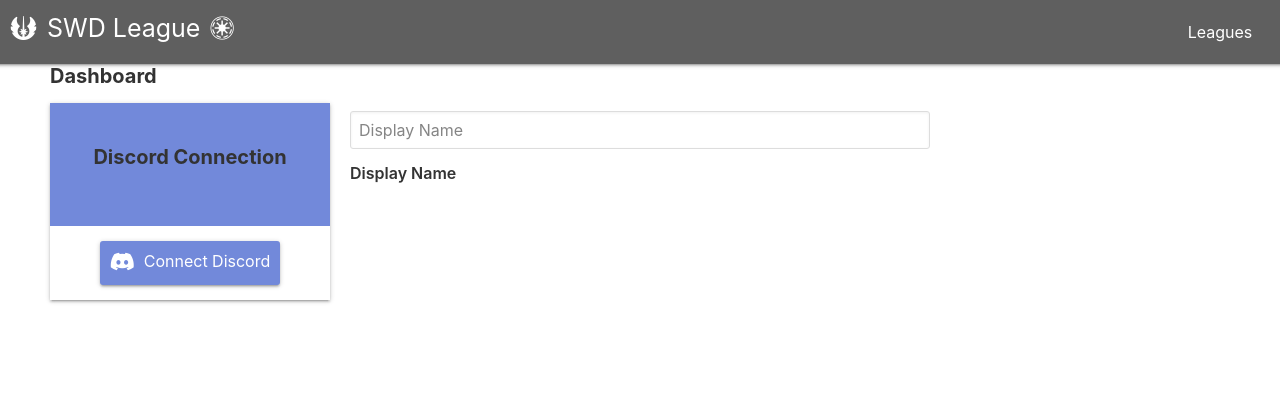
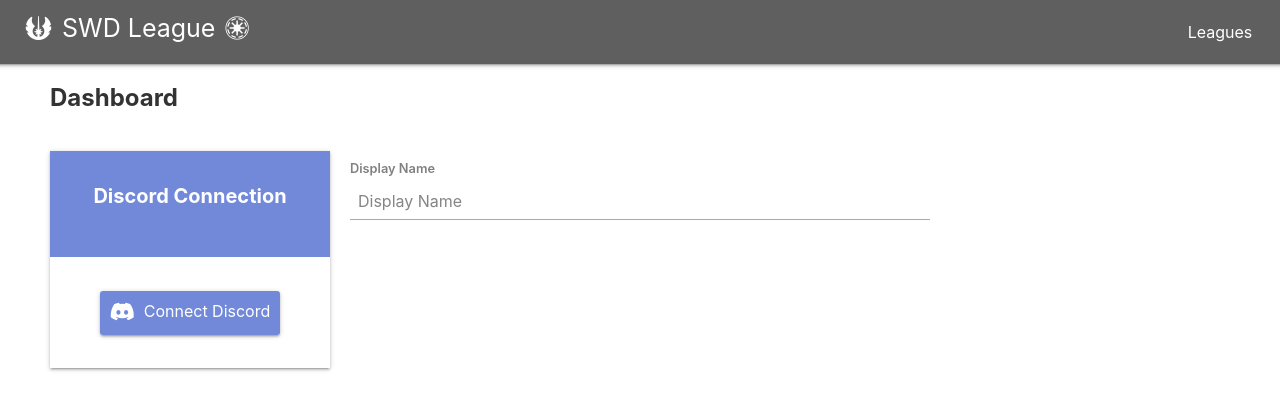
Before and after one commit to acousineau/swd-league, a React app in the folder client/: page /dashboard in a window 1280 px wide. Built offline with nearby package versions, Linux system fonts and the light colour scheme; no server answers.

Commit message:
style reset

```diff
--- a/client/src/components/Dashboard.js
+++ b/client/src/components/Dashboard.js
@@ -15,7 +15,7 @@
     <div className="Dashboard">
       <div className="l-grid">
         <div className="l-row">
-          <h4>Dashboard</h4>
+          <h4 className="l-col-12 dashboard-header">Dashboard</h4>
         </div>
       </div>
       <div className="l-grid">
--- a/client/src/components/Dashboard.scss
+++ b/client/src/components/Dashboard.scss
@@ -2,4 +2,8 @@
   form {
     margin: 0.5rem 0 1rem 0;
   }
+  .dashboard-header {
+    padding: 20px 10px;
+    font-size: 1.5em;
+  }
 }
--- a/client/src/components/Header.js
+++ b/client/src/components/Header.js
@@ -39,7 +39,7 @@
       <div className="nav-wrapper l-row">
         <div className="nav-logo">
           <i className="fas fa-jedi" />
-          <Link to="/" style={{ fontSize: '25px' }}>
+          <Link to="/" className="home-link" style={{ fontSize: '25px' }}>
             SWD League
           </Link>
           <i className="fab fa-galactic-republic" />
--- a/client/src/components/Header.scss
+++ b/client/src/components/Header.scss
@@ -2,7 +2,7 @@
 
   .nav-wrapper {
     background-color: rgb(95, 95, 95);
-    padding: 10px 10px 0 10px;
+    padding: 10px 10px 0 25px;
     color: white;
     height: 64px;
     box-shadow: 0 2px 2px 0 rgba(0, 0, 0, 0.14),
@@ -30,11 +30,18 @@
 
   a {
     color: rgb(255, 255, 255);
+
+    &:hover {
+        color: #b8b8b8;
+      }
+  }
+
+  .home-link:hover {
+    color: white;
   }
 
   li {
     float: right;
-    display: inline-block;
     text-align: center;
     padding: 10px;
     width: 100px;
--- a/client/src/components/dashboard/DiscordCard.scss
+++ b/client/src/components/dashboard/DiscordCard.scss
@@ -4,14 +4,14 @@
 
 .DiscordCard {
   box-shadow: $box-shadow;
-
+  color: white;
   text-align: center;
 
   .discord-section {
     > * {
       vertical-align: top;
     }
-    padding: 15px 0;
+    padding: 12% 0,
   }
   .discord {
     background: #7289da;
@@ -26,16 +26,13 @@
   }
   .card-image {
     background-color: #7289da;
-    padding: 15% 0,
+    padding: 12% 0,
 
   }
   .avatar {
     float: right;
     position: relative;
-    left: 8px;
-    bottom: 4px;
-    z-index: 1;
-    display: inline-block;
+    right: 12px;
     width: 50px;
     height: 50px;
     background-size: cover;
--- a/client/src/components/dashboard/UserInfo.js
+++ b/client/src/components/dashboard/UserInfo.js
@@ -1,4 +1,6 @@
 import React from 'react'
+
+import './UserInfo.scss'
 
 const UserInfo = props => {
   const { displayName } = props
@@ -6,6 +8,9 @@
     <form className="UserInfo">
       <div className="row">
         <div className="input-field col s12">
+          <label htmlFor="name" className="active">
+            Display Name
+          </label>
           <input
             placeholder="Display Name"
             id="name"
@@ -13,9 +18,6 @@
             className="validate"
             defaultValue={displayName || ''}
           />
-          <label htmlFor="name" className="active">
-            Display Name
-          </label>
         </div>
       </div>
     </form>
--- /dev/null
+++ b/client/src/components/dashboard/UserInfo.scss
@@ -0,0 +1,14 @@
+.UserInfo {
+
+  .active {
+    color: gray;
+    font-size: .8em;
+  }
+
+  .validate {
+    border: none;
+    border-bottom: 1px solid darkgrey;
+    box-shadow: none;
+    border-radius: 0;
+  }
+}
```
